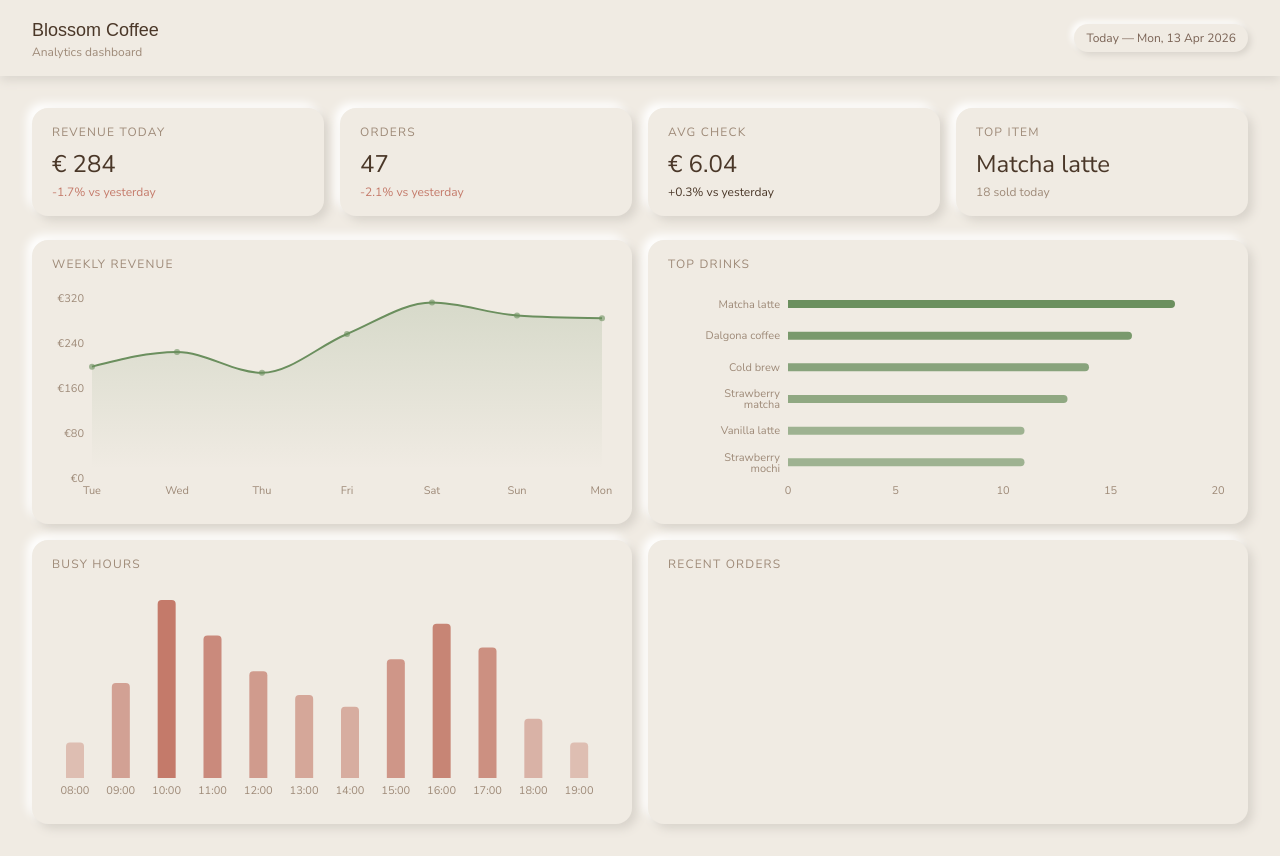
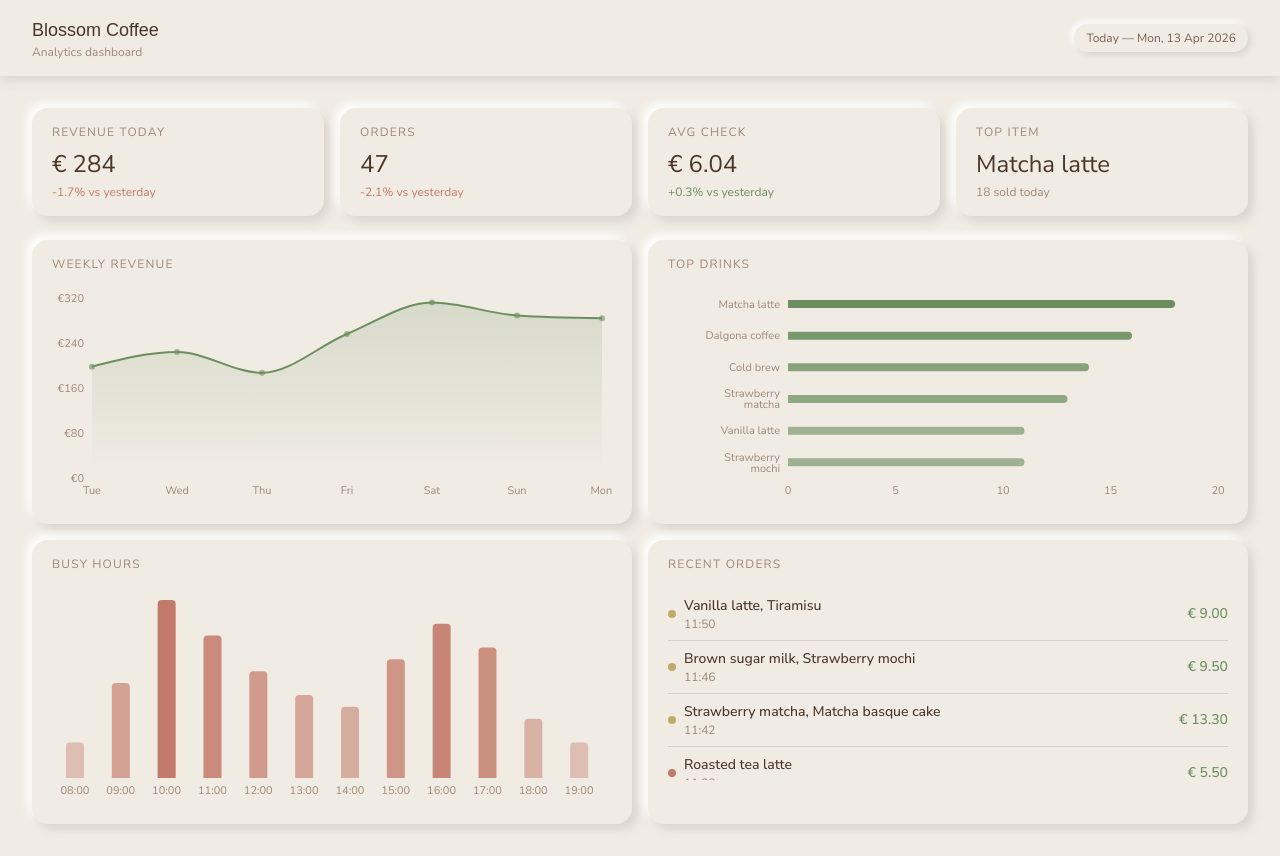
Before and after one commit to sotluf/dashboard-blossom-coffee, a Next.js app: page / in a window 1280 px wide. Built offline with nearby package versions, Linux system fonts and the light colour scheme; a web font is replaced by a local one.

Commit message:
feat: add OrdersTable with status indicators

```diff
--- a/components/dashboard/OrdersTable.tsx
+++ b/components/dashboard/OrdersTable.tsx
@@ -0,0 +1,45 @@
+"use client";
+
+import { orders } from "@/data/mockData";
+
+const recentOrders = orders.reverse();
+
+export default function OrdersTable() {
+  return (
+    <div className="overflow-y-auto max-h-48 scrollbar-hide">
+      <table className="w-full">
+        <tbody>
+          {recentOrders.map((order) => (
+            <tr
+              key={order.id}
+              className="border-b border-cafe-border last:border-0"
+            >
+              <td className="py-2 w-4">
+                <span
+                  className="w-2 h-2 rounded-full block"
+                  style={{
+                    background:
+                      order.status === "done"
+                        ? "#6b8f5e"
+                        : order.status === "preparing"
+                          ? "#c4aa6a"
+                          : "#c47a6a",
+                  }}
+                />
+              </td>
+              <td className="py-2">
+                <p className="text-sm text-cafe-brown-dark font-medium">
+                  {order.items.join(", ")}
+                </p>
+                <p className="text-xs text-cafe-brown-light">{order.time}</p>
+              </td>
+              <td className="py-2 text-right text-sm text-cafe-sage font-medium">
+                € {order.totalAmount.toFixed(2)}
+              </td>
+            </tr>
+          ))}
+        </tbody>
+      </table>
+    </div>
+  );
+}
--- a/components/ui/SectionCard.tsx
+++ b/components/ui/SectionCard.tsx
@@ -1,6 +1,7 @@
 import HourlyChart from "../charts/HourlyChart";
 import RevenueChart from "../charts/RevenueChart";
 import TopDrinkChart from "../charts/TopDrinkChart";
+import OrdersTable from "../dashboard/OrdersTable";
 
 interface SectionCardProps {
   title: string;
@@ -34,7 +35,7 @@ export default function Sections() {
         <HourlyChart />
       </SectionCard>
       <SectionCard title="Recent orders">
-        <div />
+        <OrdersTable />
       </SectionCard>
     </div>
   );
--- a/data/mockData.ts
+++ b/data/mockData.ts
@@ -158,7 +158,7 @@ export const orders: Order[] = [
     id: "o7",
     items: ["Vanilla latte"],
     totalAmount: 5.2,
-    status: "done",
+    status: "cancelled",
     time: "10:39",
   },
   {
@@ -179,7 +179,7 @@ export const orders: Order[] = [
     id: "o10",
     items: ["Oat flat white"],
     totalAmount: 5.8,
-    status: "done",
+    status: "cancelled",
     time: "10:58",
   },
   {
@@ -228,7 +228,7 @@ export const orders: Order[] = [
     id: "o17",
     items: ["Roasted tea latte"],
     totalAmount: 5.5,
-    status: "preparing",
+    status: "cancelled",
     time: "11:38",
   },
   {
```
